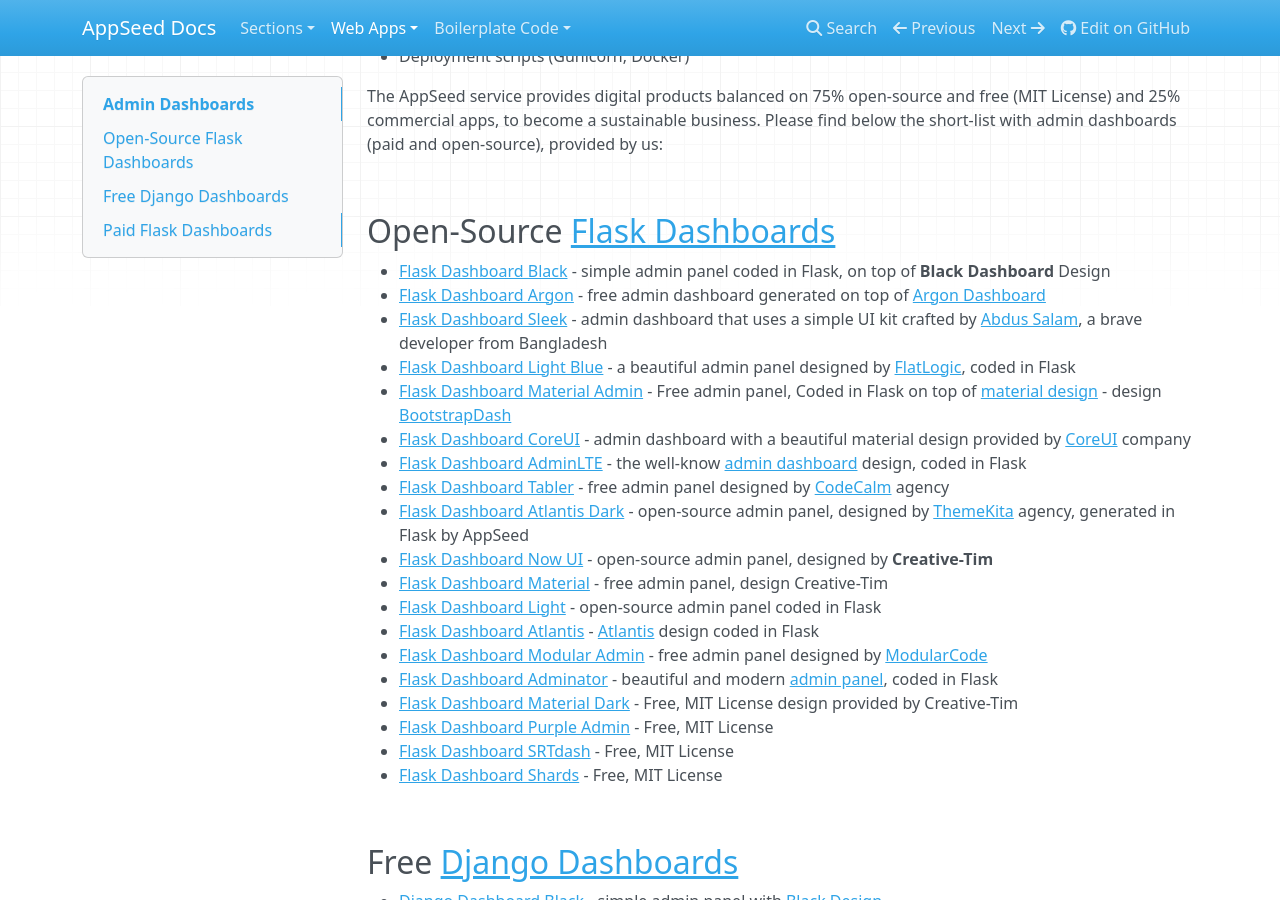
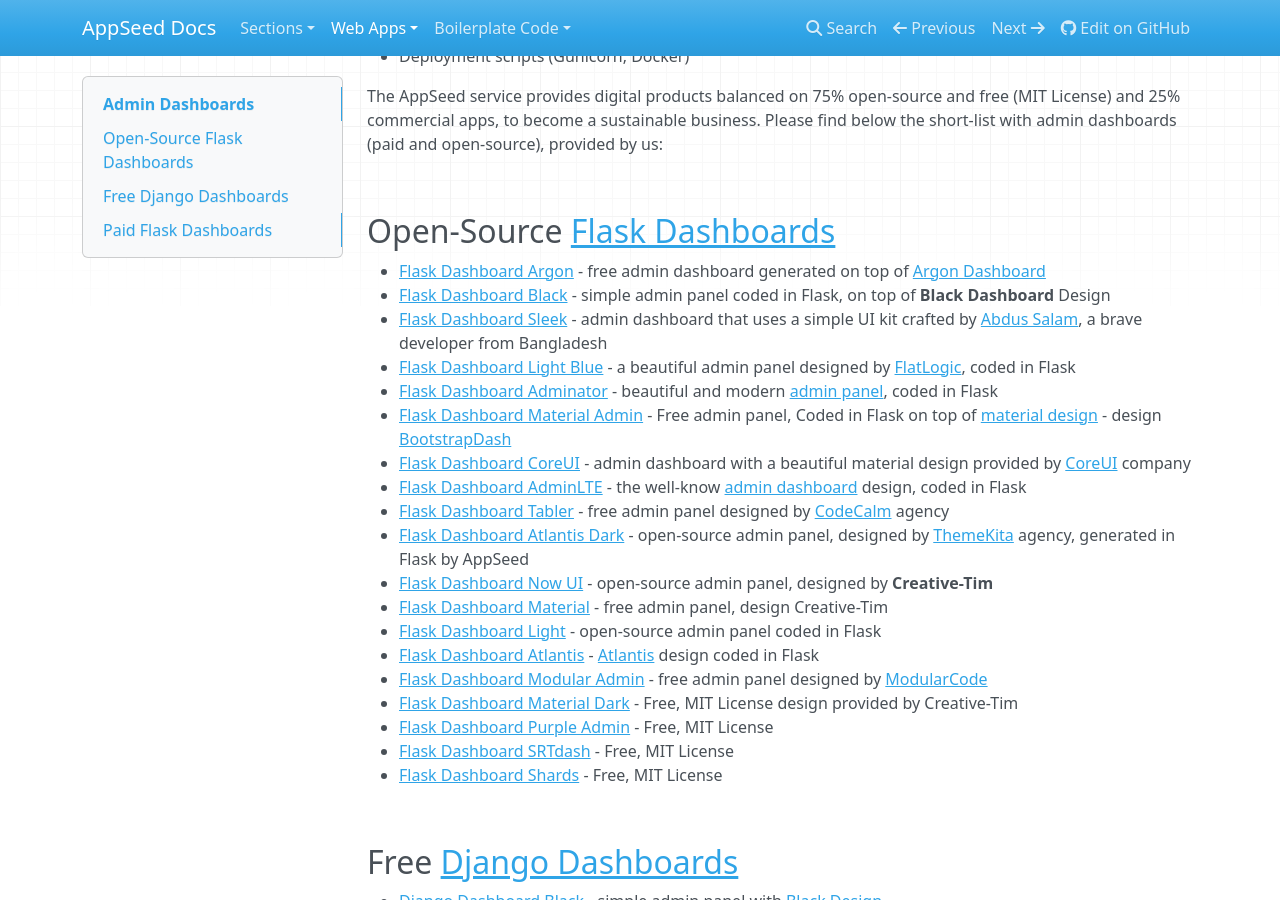
Before and after one commit to rohanmaity123/docs, an MkDocs documentation site: the page built from docs/admin-dashboards/index.md, in a window 1280 px wide and 900 px high, scrolled down 298 px. Built offline with MkDocs 1.6.1, drawn with Linux system fonts in a browser that asks for light colours; nearby versions of some CDN libraries; part of the change alters nothing that is shown.

```diff
--- a/docs/admin-dashboards/index.md
+++ b/docs/admin-dashboards/index.md
@@ -17,10 +17,11 @@ The AppSeed service provides digital products balanced on 75% open-source and fr
 
 ## Open-Source [Flask Dashboards](http://appseed.us/admin-dashboards/flask)
 
+- [Flask Dashboard Argon](./flask-dashboard-argon) - free admin dashboard generated on top of [Argon Dashboard](https://www.creative-tim.com/product/argon-dashboard)
 - [Flask Dashboard Black](./flask-dashboard-black) - simple admin panel coded in Flask, on top of **Black Dashboard** Design
-- [Flask Dashboard Argon](./flask-dashboard-argon) - free admin dashboard generated on top of [Argon Dashboard](https://www.creative-tim.com/product/argon-dashboard)
 - [Flask Dashboard Sleek](./flask-dashboard-sleek) - admin dashboard that uses a simple UI kit crafted by [Abdus Salam](https://www.iamabdus.com/), a brave developer from Bangladesh
-- [Flask Dashboard Light Blue](https://appseed.us/admin-dashboards/flask-dashboard-light-blue) - a beautiful admin panel designed by [FlatLogic](https://flatlogic.com/), coded in Flask
+- [Flask Dashboard Light Blue](./flask-dashboard-light-blue) - a beautiful admin panel designed by [FlatLogic](https://flatlogic.com/), coded in Flask
+- [Flask Dashboard Adminator](./flask-dashboard-adminator) - beautiful and modern [admin panel](https://colorlib.com/polygon/adminator/index.html?ref=appseed), coded in Flask
 - [Flask Dashboard Material Admin](https://appseed.us/admin-dashboards/flask-dashboard-material-admin) - Free admin panel, Coded in Flask on top of [material design](https://appseed.us/ui-kit/material-design) - design [BootstrapDash](https://www.bootstrapdash.com/?ref=appseed)
 - [Flask Dashboard CoreUI](https://appseed.us/admin-dashboards/flask-dashboard-coreui) - admin dashboard with a beautiful material design provided by [CoreUI](https://coreui.io/?ref=appseed) company
 - [Flask Dashboard AdminLTE](https://appseed.us/admin-dashboards/flask-dashboard-adminlte) - the well-know [admin dashboard](https://adminlte.io/) design, coded in Flask
@@ -31,7 +32,6 @@ The AppSeed service provides digital products balanced on 75% open-source and fr
 - [Flask Dashboard Light](https://appseed.us/admin-dashboards/flask-dashboard-light-bootstrap) - open-source admin panel coded in Flask
 - [Flask Dashboard Atlantis](https://appseed.us/admin-dashboards/flask-dashboard-atlantis) - [Atlantis](https://www.themekita.com/atlantis-lite-bootstrap-dashboard.html) design coded in Flask
 - [Flask Dashboard Modular Admin](https://appseed.us/admin-dashboards/flask-dashboard-modular-admin) - free admin panel designed by [ModularCode](https://modularcode.io/?ref=appseed)
-- [Flask Dashboard Adminator](https://appseed.us/admin-dashboards/flask-dashboard-adminator) - beautiful and modern [admin panel](https://colorlib.com/polygon/adminator/index.html?ref=appseed), coded in Flask
 - [Flask Dashboard Material Dark](https://appseed.us/admin-dashboards/flask-dashboard-material-dark) - Free, MIT License design provided by Creative-Tim
 - [Flask Dashboard Purple Admin](https://appseed.us/admin-dashboards/flask-dashboard-purpleadmin) - Free, MIT License
 - [Flask Dashboard SRTdash](https://github.com/app-generator/flask-dashboard-srtdash) - Free, MIT License
```
